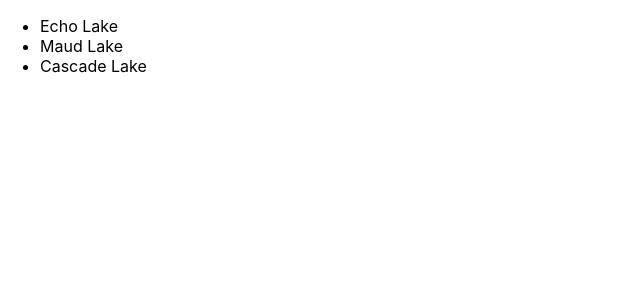
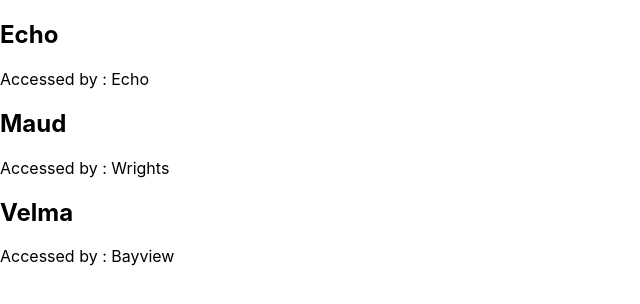
Before and after one commit to HarikaPenukonda/hello-react, a React (Create React App) app: page / in a window 1280 px wide. Shown: the top 304 px of the page, without its empty margins (0-640 px from the left). Built offline with nearby package versions, Linux system fonts and the light colour scheme.

Commit message:
Rendering list of objects

```diff
--- a/src/index.js
+++ b/src/index.js
@@ -3,17 +3,21 @@
 import './index.css';
 
 const lakeList = [
-  "Echo Lake",
-  "Maud Lake",
-  "Cascade Lake"
+  {id: "1", name: "Echo", trailhead: "Echo"},
+  {id: "2", name: "Maud", trailhead: "Wrights"},
+  {id: "3", name: "Velma", trailhead: "Bayview"}
 ];
 
 function App({lakes}){
   return (
-    <ul>
+    <div>
       {lakes.map(lake => (
-        <li>{lake}</li>))}
-    </ul>
+      <div>
+        <h2>{lake.name}</h2>
+        <p>Accessed by : {lake.trailhead}</p>
+      </div>
+      ))}
+    </div>
   );
 }
 
```
